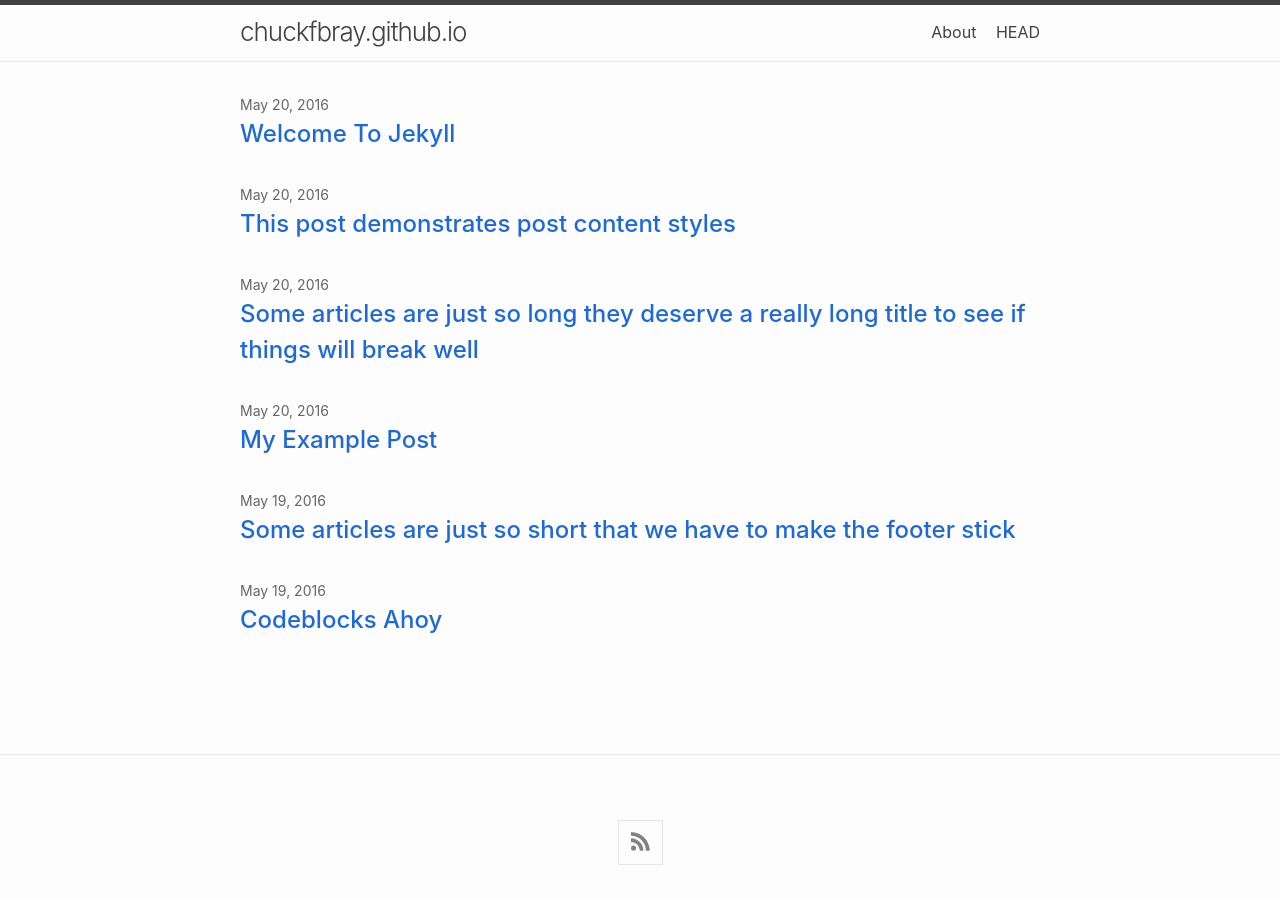
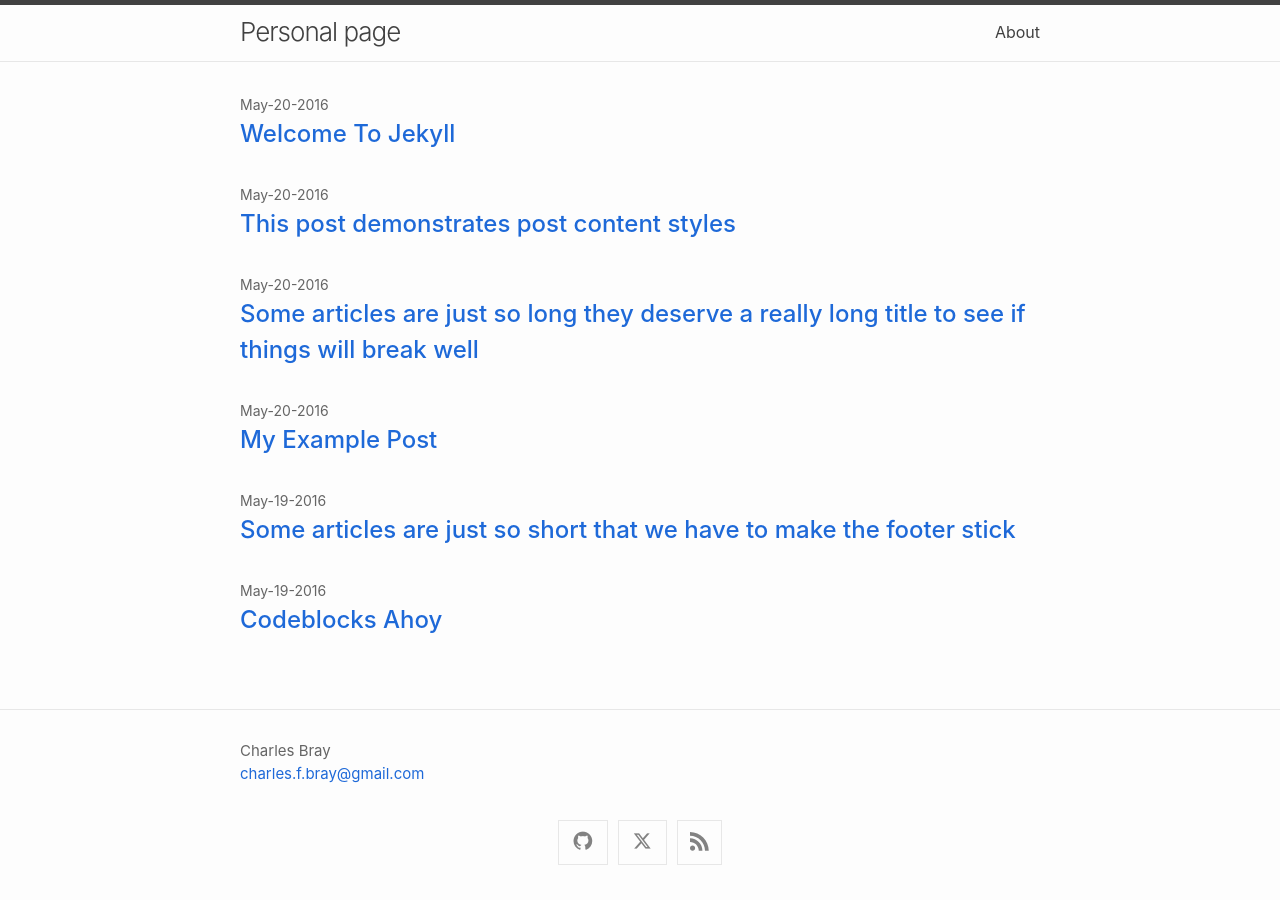
Before and after one commit to chuckfbray/chuckfbray.github.io, a Jekyll site: the page built from index.md, in a window 1280 px wide. Built offline with Jekyll 4.4.1, drawn with Linux system fonts in a browser that asks for light colours; part of the change alters nothing that is shown.

Commit message:
Update _config.yml

```diff
--- a/_config.yml
+++ b/_config.yml
@@ -1,11 +1,11 @@
 # Site-wide settings
 # ------------------
 #
-# title: Your awesome title
+ title: Personal page
 #
-# author:
-#   name: GitHub User
-#   email: your-email@domain.com
+ author:
+   name: Charles Bray
+   email: charles.f.bray@gmail.com
 #
 # The `>` after `description:` means to ignore line-breaks until next key. If
 #   you wish to omit the line-break after the end of text, use `>-` instead.
@@ -20,24 +20,24 @@
 #
 # If you wish to use the gem-version of Minima with or without a Gemfile, use
 #   the following setting:
-# theme: minima
+ theme: minima
 #
 # **OR** if you wish to use the theme directly from the GitHub repository by
 #   bypassing a Gemfile, use the following setting instead.
 #   It is best that you lock to a particular commit and update if uptream changes
 #   do not affect your site adversely.
-# remote_theme: jekyll/minima@d4d779a
+ remote_theme: jekyll/minima@d4d779a
 #
 # Minima requires the following plugins:
-# plugins:
-#  - jekyll-feed
-#  - jekyll-seo-tag
-#
+ plugins:
+  - jekyll-feed
+  - jekyll-seo-tag
+
 # Uncomment the following setting if you wish to disable deprecation warnings
 #   from newer versions of sass converter. Adapt as required.
-# sass:
-#   quiet_deps: true
-#   silence_deprecations: [import]
+ sass:
+   quiet_deps: true
+   silence_deprecations: [import]
 
 
 # Minima-specific settings (applicable to Minima v3 and above only)
@@ -46,7 +46,7 @@
 #  *All described config keys below should be nested under the top-level
 #   `minima` key.*
 #
-# minima:
+ minima:
 #   Minima skin selection. Available skins are:
 #     * classic            Default, light color scheme.
 #     * dark               Dark variant of the classic skin.
@@ -54,22 +54,22 @@
 #     * solarized-light    Light variant of solarized color scheme.
 #     * solarized-dark     Dark variant of solarized color scheme.
 #     * solarized          Adaptive skin for solarized color scheme skins.
-#   skin: auto
+   skin: auto
 #
 #   Specific pages for site navigation.
 #     If you wish to link only specific pages in the site-navigation, use this
 #     and list the `path` property (as represented via Liquid) of the pages in
 #     the order they should be rendered.
-#   nav_pages:
-#     - about.md
+   nav_pages:
+     - about.md
 #
 #   Set to `true` to show excerpts on the homepage.
-#   show_excerpts: false
+   show_excerpts: false
 #
 #   Minima date format.
 #     The default value is "%b %d, %Y" (e.g. Nov 14, 2023).
 #     Refer to https://shopify.github.io/liquid/filters/date/ for valid values
-#   date_format: "%b-%d-%Y"
+   date_format: "%b-%d-%Y"
 #
 #   Social Media Links.
 #     Renders icons via Font Awesome Free webfonts CDN, based on ordered list of
@@ -77,16 +77,16 @@
 #       * title    Tooltip rendered on hovering over icon.
 #       * icon     Font Awesome icon id. `github` corresponds to `fa-github`.
 #       * url      Full URL of social profile.
-#   social_links:
-#     - title: Minima Theme repository at GitHub
-#       icon: github
-#       url: "https://github.com/jekyll/minima"
-#     - title: Jekyll at X (formerly Twitter)
-#       icon: x-twitter
-#       url: "https://x.com/jekyllrb"
+   social_links:
+     - title: Minima Theme repository at GitHub
+       icon: github
+       url: "https://github.com/jekyll/minima"
+     - title: Jekyll at X (formerly Twitter)
+       icon: x-twitter
+       url: "https://x.com/jekyllrb"
 #
 #   Hide syndication feed subscription link.
 #     RSS / Atom feed link is always rendered as the last item of social-links
 #     list. Set below key to `true` to not have the link to feed rendered as
 #     part of social-links list.
-#   hide_site_feed_link: false
+   hide_site_feed_link: false
```
